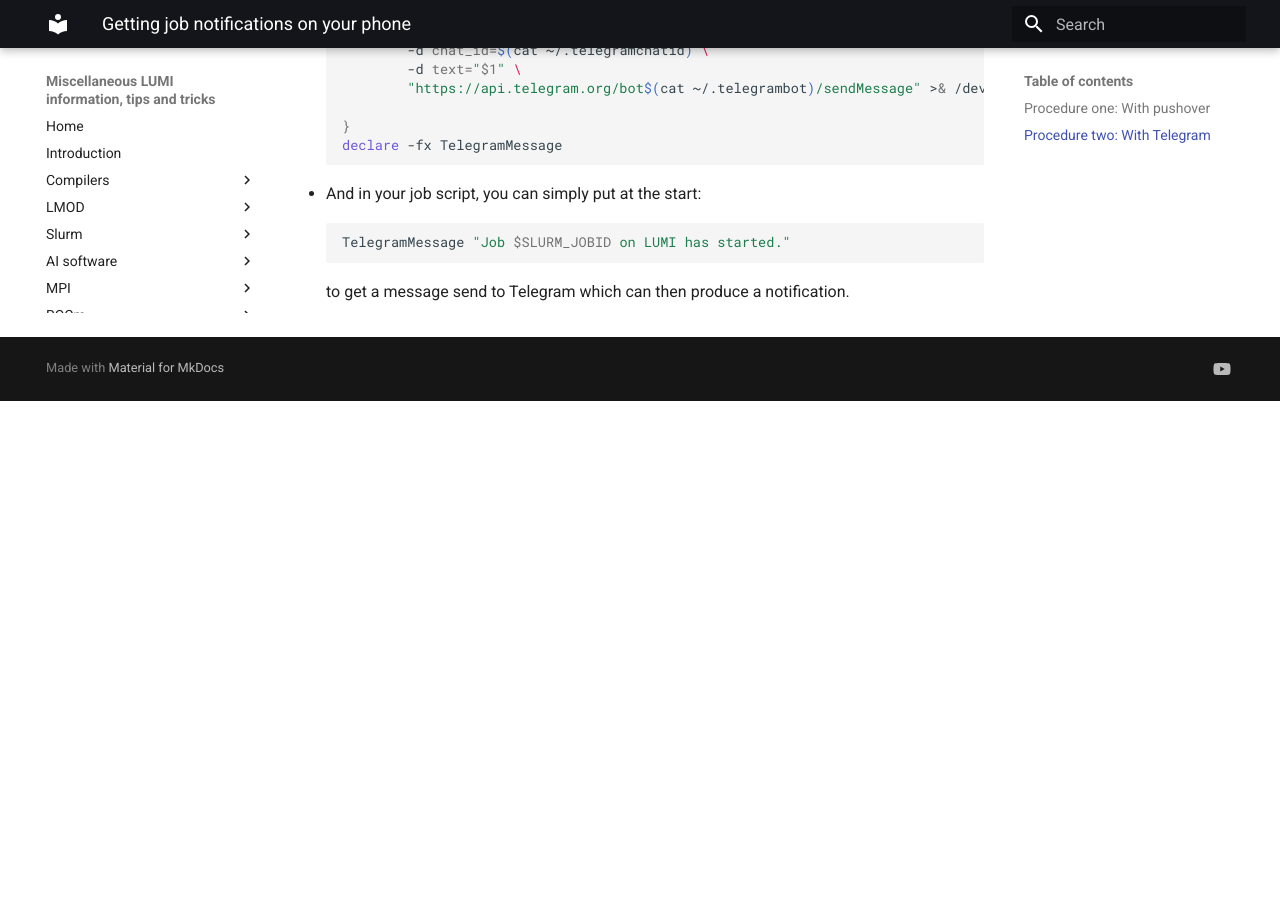
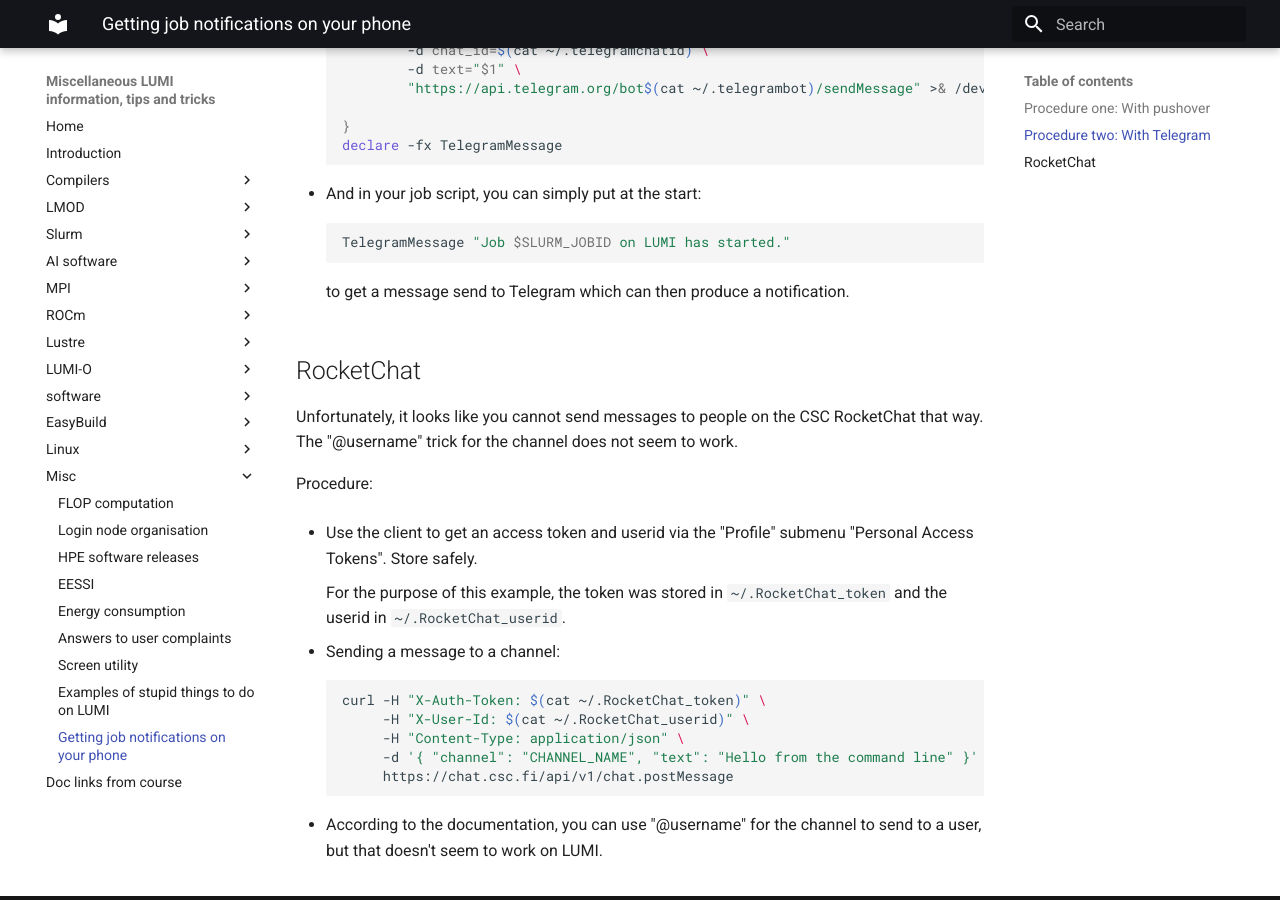
Before and after one commit to klust/LUMI-tips-and-tricks, an MkDocs documentation site: the page built from docs/99_Misc/99_09_Job_notifications.md, in a window 1280 px wide and 900 px high, scrolled down 1643 px. Built offline with MkDocs 1.6.1 and Material for MkDocs 9.7.7, drawn with Linux system fonts in a browser that asks for light colours; before the commit the page ends 2044 px from its top, so only the background shows below that.

Commit message:
Some info about sending to RocketChat from the command line.

````diff
--- a/docs/99_Misc/99_09_Job_notifications.md
+++ b/docs/99_Misc/99_09_Job_notifications.md
@@ -93,3 +93,30 @@
     ```
 
     to get a message send to Telegram which can then produce a notification.
+
+
+## RocketChat
+
+Unfortunately, it looks like you cannot send messages to people on the CSC RocketChat
+that way. The "@username" trick for the channel does not seem to work.
+
+Procedure:
+
+-   Use the client to get an access token and userid via the "Profile" submenu "Personal Access Tokens".
+    Store safely.
+
+    For the purpose of this example, the token was stored in `~/.RocketChat_token` and the userid in
+    `~/.RocketChat_userid`.
+
+-   Sending a message to a channel:
+
+    ``` bash
+    curl -H "X-Auth-Token: $(cat ~/.RocketChat_token)" \
+         -H "X-User-Id: $(cat ~/.RocketChat_userid)" \
+         -H "Content-Type: application/json" \
+         -d '{ "channel": "CHANNEL_NAME", "text": "Hello from the command line" }' \
+         https://chat.csc.fi/api/v1/chat.postMessage
+    ```
+
+-   According to the documentation, you can use "@username" for the channel to send to a user,
+    but that doesn't seem to work on LUMI.
````
